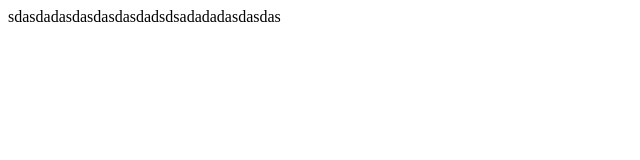
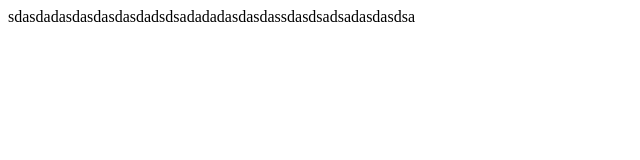
Before and after one commit to KIrbyMalasan/updated, a plain HTML site: page index.html in a window 1280 px wide. Shown: the whole page, without its empty margins (0-640 px from the left). Drawn offline with Linux system fonts and the light colour scheme.

Commit message:
no message

```diff
--- a/index.html
+++ b/index.html
@@ -6,6 +6,6 @@
     <title>Document</title>
 </head>
 <body>
-    sdasdadasdasdasdasdadsdsadadadasdasdas
+    sdasdadasdasdasdasdadsdsadadadasdasdassdasdsadsadasdasdsa
 </body>
 </html>
```
